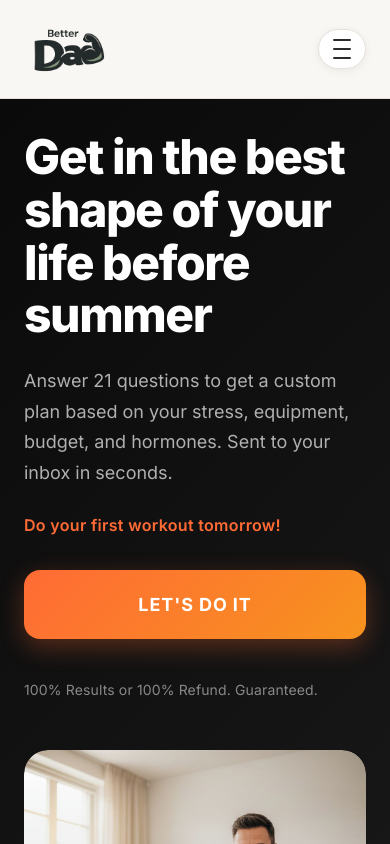
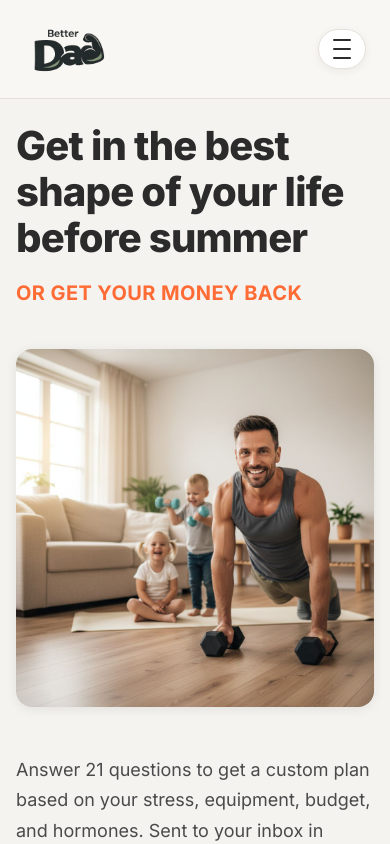
Before and after one commit to cedervikarl/betterdad, a React (Vite) app: page / in a window 390 px wide. Shown: the top 844 px of the page. Built offline with nearby package versions, Linux system fonts and the light colour scheme; no server answers.

Commit message:
Update landing page: add money-back offer, match quiz styling, fix mobile layout order

```diff
--- a/src/components/Hero.css
+++ b/src/components/Hero.css
@@ -1,119 +1,109 @@
 .hero {
   min-height: 100vh;
-  background: linear-gradient(135deg, #0a0a0a 0%, #1a1a1a 100%);
-  padding: 2rem 1.5rem;
+  background-color: #f5f3f0;
+  padding: 1.5rem 1rem;
   display: flex;
   align-items: center;
-  position: relative;
-  overflow: hidden;
+  justify-content: center;
 }
 
 .hero-container {
-  max-width: 1400px;
-  margin: 0 auto;
+  max-width: 900px;
   width: 100%;
-  z-index: 1;
-  position: relative;
+  animation: fadeInUp 0.8s ease-out;
 }
 
 .hero-content {
   display: grid;
   grid-template-columns: 1fr;
-  gap: 3rem;
+  gap: 2rem;
   align-items: center;
-  animation: fadeInUp 0.8s ease-out;
 }
 
 .hero-text-section {
   display: flex;
   flex-direction: column;
   gap: 1.5rem;
-  z-index: 2;
+  order: 1;
 }
 
 .hero-title {
-  font-size: 3rem;
+  font-size: 2.5rem;
   font-weight: 800;
-  color: #ffffff;
+  color: #2B2B2B;
   margin: 0;
-  letter-spacing: -0.03em;
-  line-height: 1.1;
+  letter-spacing: -0.02em;
+  line-height: 1.15;
   font-family: 'Inter', sans-serif;
+}
+
+.hero-offer {
+  font-size: 1.25rem;
+  font-weight: 700;
+  color: #FF6B35;
+  letter-spacing: 0.02em;
+  font-family: 'Inter', sans-serif;
+  margin-top: -0.5rem;
 }
 
 .hero-subtitle {
   font-size: 1.125rem;
-  color: #b0b0b0;
+  color: #4a4a4a;
   line-height: 1.7;
   font-weight: 400;
-  max-width: 600px;
   font-family: 'Inter', sans-serif;
-}
-
-.hero-high-value-tag {
-  font-size: 1rem;
-  color: #FF6B35;
-  font-weight: 600;
-  letter-spacing: 0.02em;
-  font-family: 'Inter', sans-serif;
+  order: 4;
 }
 
 .hero-button {
-  background: linear-gradient(135deg, #FF6B35 0%, #F7931E 100%);
-  color: #ffffff;
+  background-color: #1a1a1a;
+  color: #f5f3f0;
   border: none;
-  padding: 1.5rem 3rem;
+  padding: 1.125rem 2rem;
   font-size: 1.125rem;
-  font-weight: 700;
-  border-radius: 16px;
+  font-weight: 600;
+  border-radius: 12px;
   cursor: pointer;
   transition: all 0.3s ease;
   width: 100%;
-  max-width: 400px;
+  min-height: 50px;
+  display: flex;
+  align-items: center;
+  justify-content: center;
   font-family: 'Inter', sans-serif;
   letter-spacing: 0.05em;
   text-transform: uppercase;
-  box-shadow: 0 8px 24px rgba(255, 107, 53, 0.3);
-  margin-top: 0.5rem;
+  order: 5;
 }
 
 .hero-button:hover {
+  background-color: #2d2d2d;
   transform: translateY(-2px);
-  box-shadow: 0 12px 32px rgba(255, 107, 53, 0.4);
-  background: linear-gradient(135deg, #FF7B45 0%, #FFA31E 100%);
+  box-shadow: 0 8px 16px rgba(0, 0, 0, 0.15);
 }
 
 .hero-button:active {
   transform: translateY(0);
 }
 
-.hero-trust-bar {
-  font-size: 0.875rem;
-  color: #888888;
-  font-weight: 400;
-  letter-spacing: 0.01em;
-  margin-top: 1rem;
-  font-family: 'Inter', sans-serif;
+.hero-image-section {
+  display: none;
 }
 
-.hero-image-section {
-  position: relative;
+.hero-image-section-mobile {
+  display: block;
   width: 100%;
-  max-width: 600px;
-  margin: 0 auto;
+  max-width: 100%;
+  margin: 1rem 0;
+  order: 3;
 }
 
 .hero-image {
   width: 100%;
   height: auto;
-  border-radius: 24px;
+  border-radius: 16px;
   object-fit: cover;
-  box-shadow: 0 20px 60px rgba(0, 0, 0, 0.5);
-  position: relative;
-  z-index: 1;
-  /* Subtle fade effect */
-  mask-image: linear-gradient(to bottom, rgba(0,0,0,1) 0%, rgba(0,0,0,0.8) 100%);
-  -webkit-mask-image: linear-gradient(to bottom, rgba(0,0,0,1) 0%, rgba(0,0,0,0.8) 100%);
+  box-shadow: 0 2px 12px rgba(0, 0, 0, 0.08);
 }
 
 @keyframes fadeInUp {
@@ -143,54 +133,54 @@
   }
 
   .hero-image-section {
+    display: block;
     order: 2;
-    margin: 0;
+    width: 100%;
+    max-width: 100%;
+  }
+
+  .hero-image-section-mobile {
+    display: none;
   }
 
   .hero-title {
-    font-size: 4rem;
+    font-size: 3.5rem;
+    order: 1;
+  }
+
+  .hero-offer {
+    font-size: 1.5rem;
+    order: 2;
+    margin-top: -0.75rem;
   }
 
   .hero-subtitle {
     font-size: 1.25rem;
-  }
-
-  .hero-high-value-tag {
-    font-size: 1.125rem;
+    order: 3;
+    max-width: 500px;
   }
 
   .hero-button {
-    font-size: 1.25rem;
-    padding: 1.75rem 4rem;
+    order: 4;
+    max-width: 400px;
+  }
+
+  .hero-image {
+    border-radius: 16px;
   }
 }
 
 @media (min-width: 1024px) {
-  .hero {
-    padding: 6rem 3rem;
+  .hero-title {
+    font-size: 4.5rem;
+    line-height: 1.05;
   }
 
-  .hero-content {
-    gap: 6rem;
-  }
-
-  .hero-title {
-    font-size: 5rem;
-    line-height: 1.05;
+  .hero-offer {
+    font-size: 1.75rem;
   }
 
   .hero-subtitle {
     font-size: 1.375rem;
-    max-width: 700px;
-  }
-
-  .hero-button {
-    max-width: 450px;
   }
 }
-
-@media (min-width: 1440px) {
-  .hero-title {
-    font-size: 6rem;
-  }
-}
--- a/src/components/Hero.jsx
+++ b/src/components/Hero.jsx
@@ -8,18 +8,16 @@ function Hero({ onStart }) {
         <div className="hero-content">
           <div className="hero-text-section">
             <h1 className="hero-title">Get in the best shape of your life before summer</h1>
+            <div className="hero-offer">OR GET YOUR MONEY BACK</div>
+            <div className="hero-image-section-mobile">
+              <img src={heroImage} alt="Fit dad" className="hero-image" />
+            </div>
             <p className="hero-subtitle">
               Answer 21 questions to get a custom plan based on your stress, equipment, budget, and hormones. Sent to your inbox in seconds.
             </p>
-            <div className="hero-high-value-tag">
-              Do your first workout tomorrow!
-            </div>
             <button className="hero-button" onClick={onStart}>
               LET'S DO IT
             </button>
-            <div className="hero-trust-bar">
-              100% Results or 100% Refund. Guaranteed.
-            </div>
           </div>
           <div className="hero-image-section">
             <img src={heroImage} alt="Fit dad" className="hero-image" />
```
